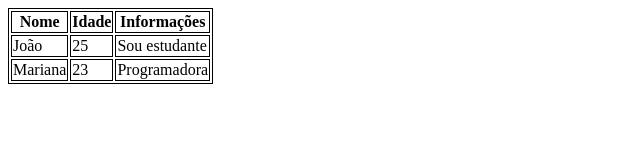
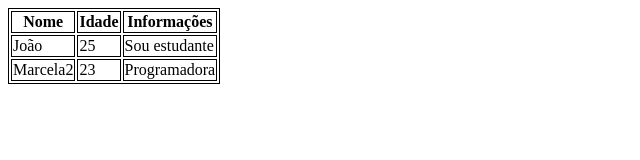
Before and after one commit to luizcalves/aula-tabela, a plain HTML site: page index.html in a window 1280 px wide. Shown: the whole page, without its empty margins (0-640 px from the left). Drawn offline with Linux system fonts and the light colour scheme.

Commit message:
Maria foi substituida por Marcela2

```diff
--- a/index.html
+++ b/index.html
@@ -21,7 +21,7 @@
             <td>25</td>
             <td>Sou estudante</td>
             <tr>
-                <td>Mariana</td>
+                <td>Marcela2</td>
                 <td>23</td>
                 <td>Programadora</td>
             </tr>
```
